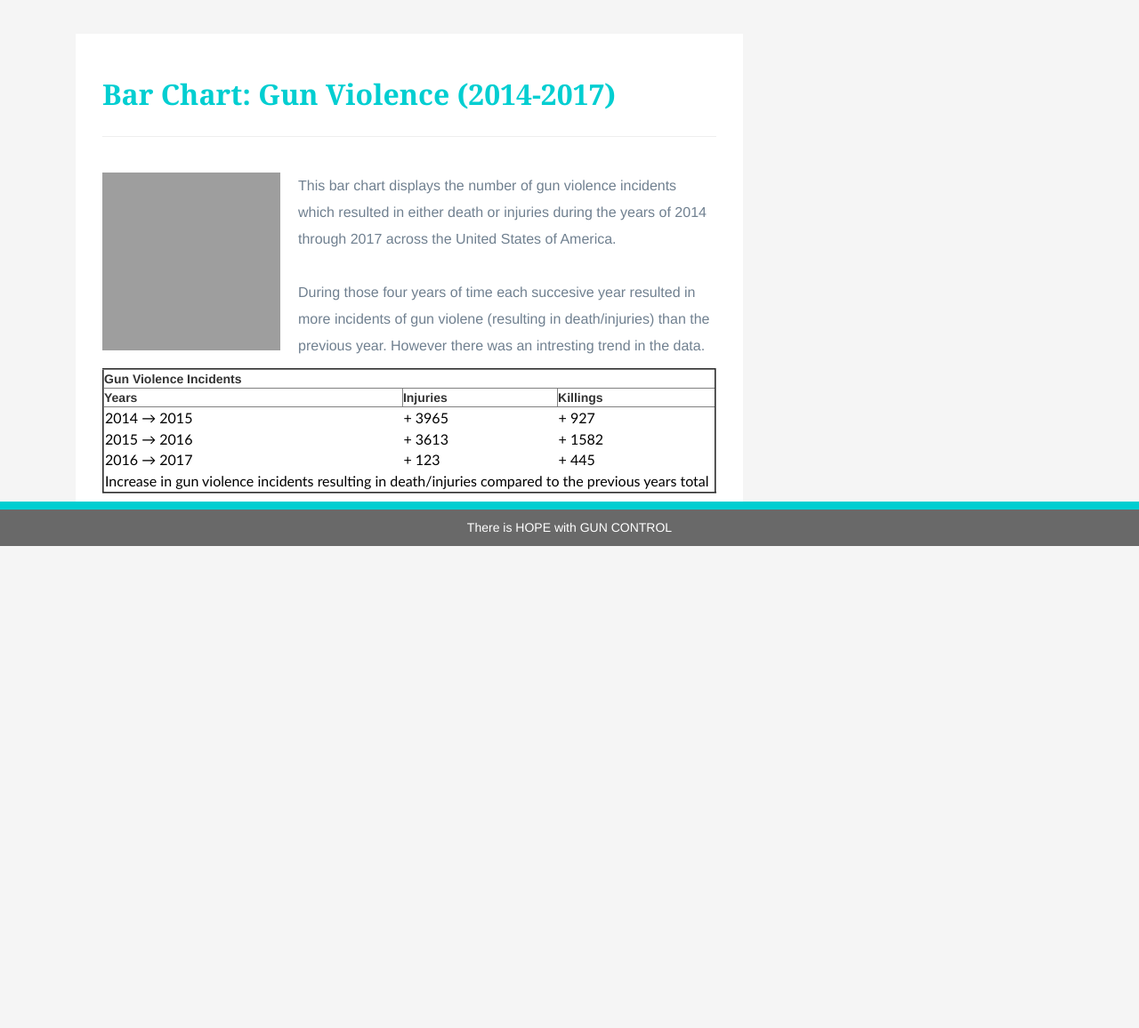
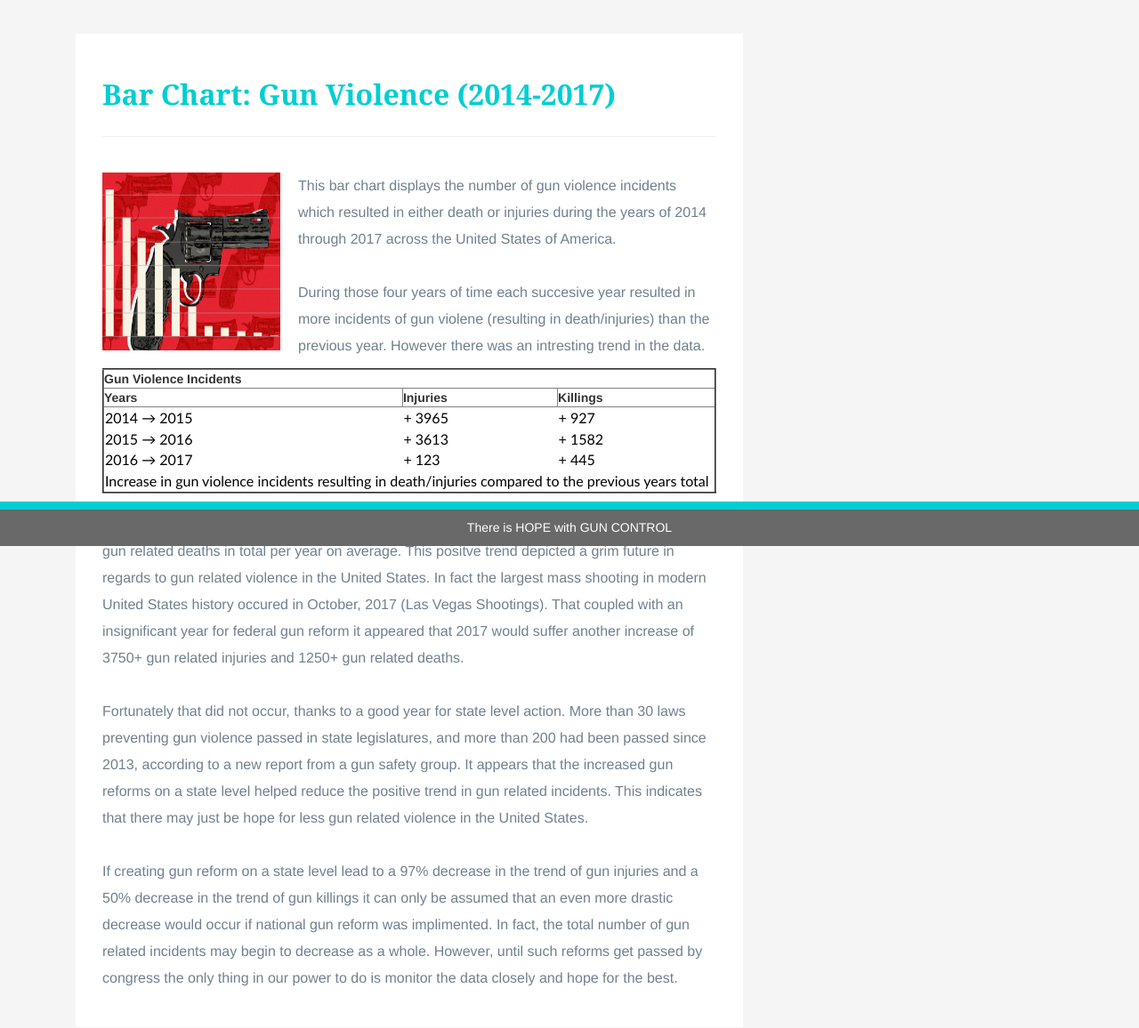
Before and after one commit to GitGTBoot/DataVisualization-Project, a Flask app: page /barchart in a window 1280 px wide. Shown: the part 186-1342 px from the top of the page at 89% size. Before the commit the page ends 800 px from the top, so only its background shows below. Run offline with Flask 2, Linux system fonts and the light colour scheme; data that the repository does not hold is empty; some libraries are stand-ins or nearby versions; grey boxes are pictures that could not be loaded.

Commit message:
Bar HTML revisions

```diff
--- a/GunViolence/app.py
+++ b/GunViolence/app.py
@@ -19,11 +19,11 @@ app = Flask(__name__)
 
 
 #postgreSQL connection
-rds_connection_string =  "<postgres>:<password>@localhost:5432/GUN_VIOLENCE_PROJECT"
+rds_connection_string =  "postgres:spitfire1@localhost:5432/GUN_VIOLENCE_PROJECT"
 engine = create_engine(f'postgresql://{rds_connection_string}')
 @app.route("/yeardata")
 def year():
-    df = pd.read_sql_query('SELECT  * FROM guns_year LIMIT 5' , con=engine).head()
+    df = pd.read_sql_query('SELECT  * FROM gun_year LIMIT 5' , con=engine).head()
     bar_list = df.to_dict(orient='records')
     print (bar_list)
     return jsonify(bar_list)
--- a/GunViolence/static/js/line.js
+++ b/GunViolence/static/js/line.js
@@ -81,7 +81,7 @@ d3.json("/yeardata").then( function (data){
     var layout = {
         title: "Gun Violence 2014 - 2018 ",
         xaxis: { title: "Years" },
-        yaxis: { title: "Number of killings" }
+        yaxis: { title: "Number of Incidents" }
     };
 
 
--- a/GunViolence/templates/barchart.html
+++ b/GunViolence/templates/barchart.html
@@ -22,80 +22,7 @@
   <body>
       {% extends "layout.html" %}
       {% block content %}
-    <!-- Start of navbar -->
-    <!-- <nav class="navbar navbar-default">
-      <div class="container-fluid navbar-custom"> -->
 
-        <!-- Brand and toggle get grouped for better mobile display -->
-        <!-- <div class="row">
-          <div class="navbar-header">
-            <button type="button" class="navbar-toggle collapsed" data-toggle="collapse" data-target="#bs-example-navbar-collapse-1" aria-expanded="false">
-              <span class="sr-only">Toggle Navigation</span>
-              <span class="icon-bar"></span>
-              <span class="icon-bar"></span>
-              <span class="icon-bar"></span>
-            </button>
-            <div class="col-xs-9 phone-nav">
-              <a class="navbar-brand" href="index.html" id="logo">GUN VIOLENCE IN USA</a>
-            </div>
-          </div> -->
-
-          <!-- Collect the nav links, forms, and other content for toggling -->
-          <!-- <div class="collapse navbar-collapse" id="bs-example-navbar-collapse-1">
-            <ul class="nav navbar-nav navbar-right navbar-right-custom">
-              <li class="dropdown">
-                <a href="#" class="dropdown-toggle" data-toggle="dropdown" role="button" aria-haspopup="true" aria-expanded="false">CHARTS <span class="caret"></span></a>
-                <ul class="dropdown-menu">
-                 <li><a href="linechart.html">2014-2018 Monthly Reports</a></li>
-                  <li><a href="barchart.html">2014-2017 Yearly Reports</a></li>
-                  <li><a href="cloudiness.html">Cloudiness</a></li>
-                  <li><a href="wind.html">Wind Speed</a></li>
-                </ul>
-              </li>
-              <li><a href="current2019.html">2019 Data Visual</a></li>
-              <li><a href="data.html">Data</a></li>
-            </ul> -->
-          <!-- </div> -->
-          <!-- /.navbar-collapse -->
-        <!-- </div>
-      </div> -->
-      <!-- /.container-fluid -->
-    <!-- </nav> -->
-    <!-- End of navbar -->
-
-    <!-- Start of container -->
-    <!-- <div class="container">
-      <section class="row">
-        <div class="col-md-8">
-          <article class="description-content">
-            <h1 class="description-header">Humidity</h1>
-            <hr class="description-hr"/>
-            <img src="../../assets/images/Fig2.png" alt="" class="img-responsive"/>
-            <p>There is barely any correaltion between latitude and humidity. However it is interesting to observe an
-                increase in number of cities from 60% to 100% humidity with the maximum number of cities at 100% humidity.</p>
-            </article>
-        </div>
-        <div class="col-md-4"> -->
-
-          <!-- Start of Visualizations imageNav Area -->
-          <!-- <section id="imageNav-area">
-            <div class="imageNav-content">
-              <h2 class="imageNav-header">Visualizations</h2>
-              <hr />
-              <div id="images">
-                <a href="linechart.html"><img src="../../assets/images/Fig1.png" alt="Latitude vs. Max Temperature" class="imageNav-photo"></a>
-                <a href="barchart.html"><img src="../../assets/images/Fig2.png" alt="Latitude vs. Humidity" class="imageNav-photo active"></a>
-                <a href="cloudiness.html"><img src="../../assets/images/Fig3.png" alt="Latitude vs. Cloudiness" class="imageNav-photo"></a>
-                <a href="wind.html"><img src="../../assets/images/Fig4.png" alt="Latitude vs. Wind Speed" class="imageNav-photo"></a>
-              </div>
-            </div>
-          </section> -->
-          <!-- End of the Visualizations imageNav Area -->
-
-        <!-- </div>
-      </section>
-    </div> -->
-    <!-- End of container -->
     <h1>Gun Violence from Jan 2014 to Dec 2017 Yearly Reports </h1>
         <!-- <div id="plot"></div> -->
         <div id="barchart"></div>
@@ -150,6 +77,9 @@
                     </tr>
                   </tfoot>
                 </table>
+              <p>After 2014, for the next two years, there was an increase of 3750+ gun related injuries and 1250+ gun related deaths in total per year on average. This positve trend depicted a grim future in regards to gun related violence in the United States. In fact the largest mass shooting in modern United States history occured in October, 2017 (Las Vegas Shootings). That coupled with an insignificant year for federal gun reform it appeared that 2017 would suffer another increase of 3750+ gun related injuries and 1250+ gun related deaths.</p>
+              <p>Fortunately that did not occur, thanks to a good year for state level action. More than 30 laws preventing gun violence passed in state legislatures, and more than 200 had been passed since 2013, according to a new report from a gun safety group. It appears that the increased gun reforms on a state level helped reduce the positive trend in gun related incidents. This indicates that there may just be hope for less gun related violence in the United States.</p>
+              <p>If creating gun reform on a state level lead to a 97% decrease in the trend of gun injuries and a 50% decrease in the trend of gun killings it can only be assumed that an even more drastic decrease would occur if national gun reform was implimented. In fact, the total number of gun related incidents may begin to decrease as a whole. However, until such reforms get passed by congress the only thing in our power to do is monitor the data closely and hope for the best.</p>
               </article>
             </div>
             <div class="col-md-8">
```
Also changed, not shown: GunViolence/assets/images/Fig1.png (deleted), GunViolence/assets/images/Fig2.png (deleted), GunViolence/assets/images/Fig3.png (deleted), GunViolence/assets/images/Fig4.png (deleted), GunViolence/static/images/gun_bar.jpg (added).
